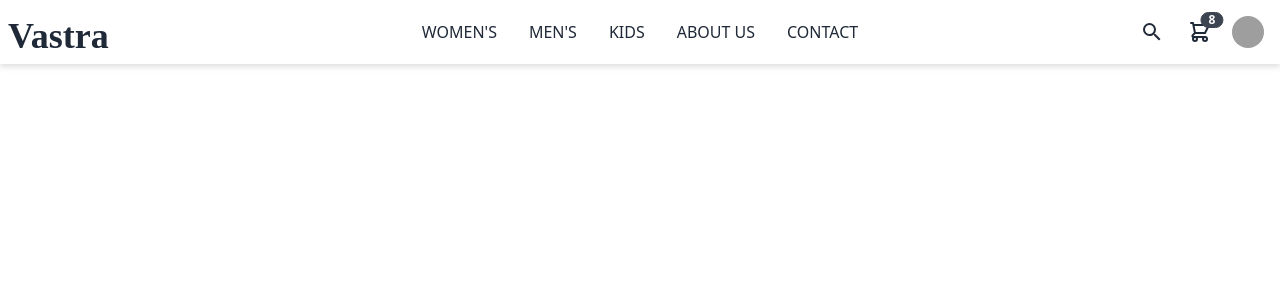
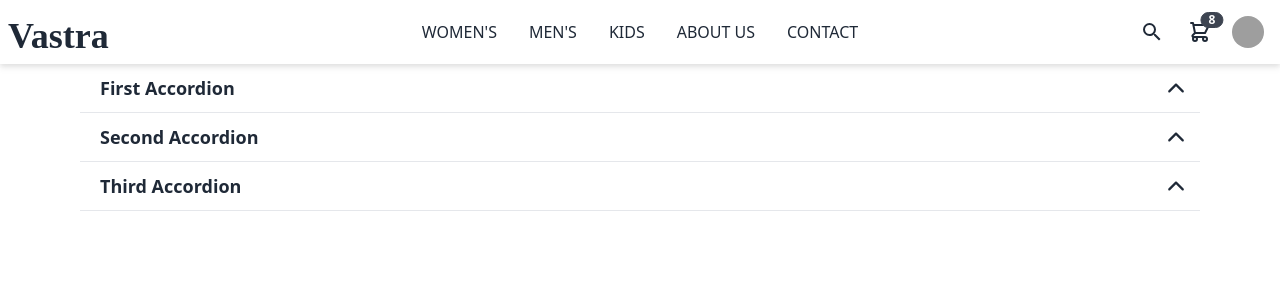
Before and after one commit to VastraEcommerce/VastraFrontend, a React (Create React App) app: page /about in a window 1280 px wide. Shown: the top 300 px of the page. Built offline with nearby package versions, Linux system fonts and the light colour scheme; grey boxes are pictures that could not be loaded.

Commit message:
Create Accordion Component and modified sidebar

```diff
--- a/src/components/Accordion.jsx
+++ b/src/components/Accordion.jsx
@@ -0,0 +1,54 @@
+import { useRef, useState } from "react";
+import { IoIosArrowDown } from "react-icons/io";
+
+const Accordion = ({ header, body }) => {
+  const [active, setActive] = useState(false);
+  const [height, setHeight] = useState("0px");
+  const content = useRef(null);
+
+  const handleActive = (e) => {
+    if (active === true) {
+      setActive(false);
+      setHeight("0px");
+    } else {
+      setActive(true);
+      setHeight(`${content.current.scrollHeight}px`);
+    }
+  };
+
+  return (
+    <>
+      {/* Accordion */}
+      <div className="relative overflow-hidden border-b min-w-[200px]">
+        <div
+          onClick={handleActive}
+          className=" h-12 w-full pl-5 flex items-center cursor-pointer"
+        >
+          <h1 className="text-lg font-semibold ">{header}</h1>
+        </div>
+        {/* Arrow Icon */}
+        <div
+          style={{
+            pointerEvents: "none",
+            transform: active ? `rotate(${0}deg)` : `rotate(${180}deg)`,
+          }}
+          className={`absolute top-3 right-3 text-2xl transition-transform ease duration-500 cursor-pointer`}
+        >
+          <IoIosArrowDown />
+        </div>
+        {/* Content */}
+        <div
+          ref={content}
+          style={{ maxHeight: height }}
+          className={`bg-gray-100 overflow-hidden px-5 ease transition-all duration-500`}
+        >
+          <div className="p-4">
+            <p>{body}</p>
+          </div>
+        </div>
+      </div>
+    </>
+  );
+};
+
+export default Accordion;
--- a/src/components/Navbar.jsx
+++ b/src/components/Navbar.jsx
@@ -3,6 +3,7 @@ import { HiOutlineShoppingCart } from "react-icons/hi";
 import { HiMenuAlt2 } from "react-icons/hi";
 import { Logo } from "./Logo";
 import { Link } from "react-router-dom";
+import Accordion from "./Accordion";
 
 const Navbar = (props) => {
   return (
@@ -13,7 +14,7 @@ const Navbar = (props) => {
 
         <div className="drawer-content contan flex flex-col">
           {/* Navbar */}
-          <div className="bg-base-100 drop-shadow-md sticky top-0">
+          <div className="bg-base-100 drop-shadow-md sticky top-0 z-[100]">
             <div className="container navbar">
               {/* mobile menu */}
               <div className="navbar-start">
@@ -120,25 +121,17 @@ const Navbar = (props) => {
         <div className="drawer-side">
           <label htmlFor="main-drawer" className="drawer-overlay" />
 
-          <div className="p-4 overflow-y-auto w-44 md:w-[25%] bg-base-100">
-            <ul className="menu bg-base-100 w-36 p-2 rounded-box">
+          <div className="p-4 overflow-y-auto w-[300px] md:w-[400px] bg-base-100">
+            <div className="menu bg-base-100 w-[90%] p-2 rounded-box mx-auto">
               {/* Sidebar content here */}
-              <li>
-                <Link to="/">WOMEN'S</Link>
-              </li>
-              <li>
-                <Link to="/">MEN'S</Link>
-              </li>
-              <li>
-                <Link to="/">KIDS</Link>
-              </li>
-              <li>
-                <Link to="/">ABOUT US</Link>
-              </li>
-              <li>
-                <Link to="/">CONTACT</Link>
-              </li>
-            </ul>
+              <SidebarItem header="HOME" to="/" />
+
+              <Accordion header="WOMEN'S" body={"asdasdasd"} />
+              <Accordion header="MEN'S" body={"asdasdasd"} />
+              <Accordion header="KIDS" body={"asdasdasd"} />
+              <SidebarItem header="CONTACT" to="contact" />
+              <SidebarItem header="ABOUT" to="about" />
+            </div>
           </div>
         </div>
       </div>
@@ -146,3 +139,13 @@ const Navbar = (props) => {
   );
 };
 export default Navbar;
+
+function SidebarItem({ header, to }) {
+  return (
+    <Link to={to}>
+      <div className=" h-12 w-full pl-5 flex items-center cursor-pointer border-b">
+        <h1 className="text-lg font-semibold ">{header}</h1>
+      </div>
+    </Link>
+  );
+}
--- a/src/pages/About.jsx
+++ b/src/pages/About.jsx
@@ -1,6 +1,48 @@
+import Accordion from "../components/Accordion";
+
 const About = () => {
   return (
     <div>
+      <Accordion
+        header={"First Accordion"}
+        body={` Lorem ipsum dolor, sit amet consectetur adipisicing elit. Corporis
+            autem magnam dolores excepturi dolorem rem sint, error, voluptatibus
+            beatae aut placeat porro ad. Quam, quo exercitationem excepturi eius
+            veritatis omnis. Lorem ipsum, dolor sit amet consectetur adipisicing
+            elit. Quo sit alias mollitia dolor magnam dignissimos ab esse, at
+            non suscipit, nesciunt dolores distinctio illo porro voluptatibus
+            explicabo assumenda earum tenetur. Lorem ipsum dolor sit amet,
+            consectetur adipisicing elit. Atque architecto tenetur nostrum vero,
+            deleniti maxime nam officia sunt minima, nemo quae doloremque
+            doloribus perferendis necessitatibus.`}
+      />
+      <Accordion
+        header={"Second Accordion"}
+        body={` Lorem ipsum dolor, sit amet consectetur adipisicing elit. Corporis
+            autem magnam dolores excepturi dolorem rem sint, error, voluptatibus
+            beatae aut placeat porro ad. Quam, quo exercitationem excepturi eius
+            veritatis omnis. Lorem ipsum, dolor sit amet consectetur adipisicing
+            elit. Quo sit alias mollitia dolor magnam dignissimos ab esse, at
+            non suscipit, nesciunt dolores distinctio illo porro voluptatibus
+            explicabo assumenda earum tenetur. Lorem ipsum dolor sit amet,
+            consectetur adipisicing elit. Atque architecto tenetur nostrum vero,
+            deleniti maxime nam officia sunt minima, nemo quae doloremque
+            doloribus perferendis necessitatibus.`}
+      />
+      <Accordion
+        header={"Third Accordion"}
+        body={` Lorem ipsum dolor, sit amet consectetur adipisicing elit. Corporis
+            autem magnam dolores excepturi dolorem rem sint, error, voluptatibus
+            beatae aut placeat porro ad. Quam, quo exercitationem excepturi eius
+            veritatis omnis. Lorem ipsum, dolor sit amet consectetur adipisicing
+            elit. Quo sit alias mollitia dolor magnam dignissimos ab esse, at
+            non suscipit, nesciunt dolores distinctio illo porro voluptatibus
+            explicabo assumenda earum tenetur. Lorem ipsum dolor sit amet,
+            consectetur adipisicing elit. Atque architecto tenetur nostrum vero,
+            deleniti maxime nam officia sunt minima, nemo quae doloremque
+            doloribus perferendis necessitatibus.`}
+      />
+
       <br />
       <br />
       <br />
```
